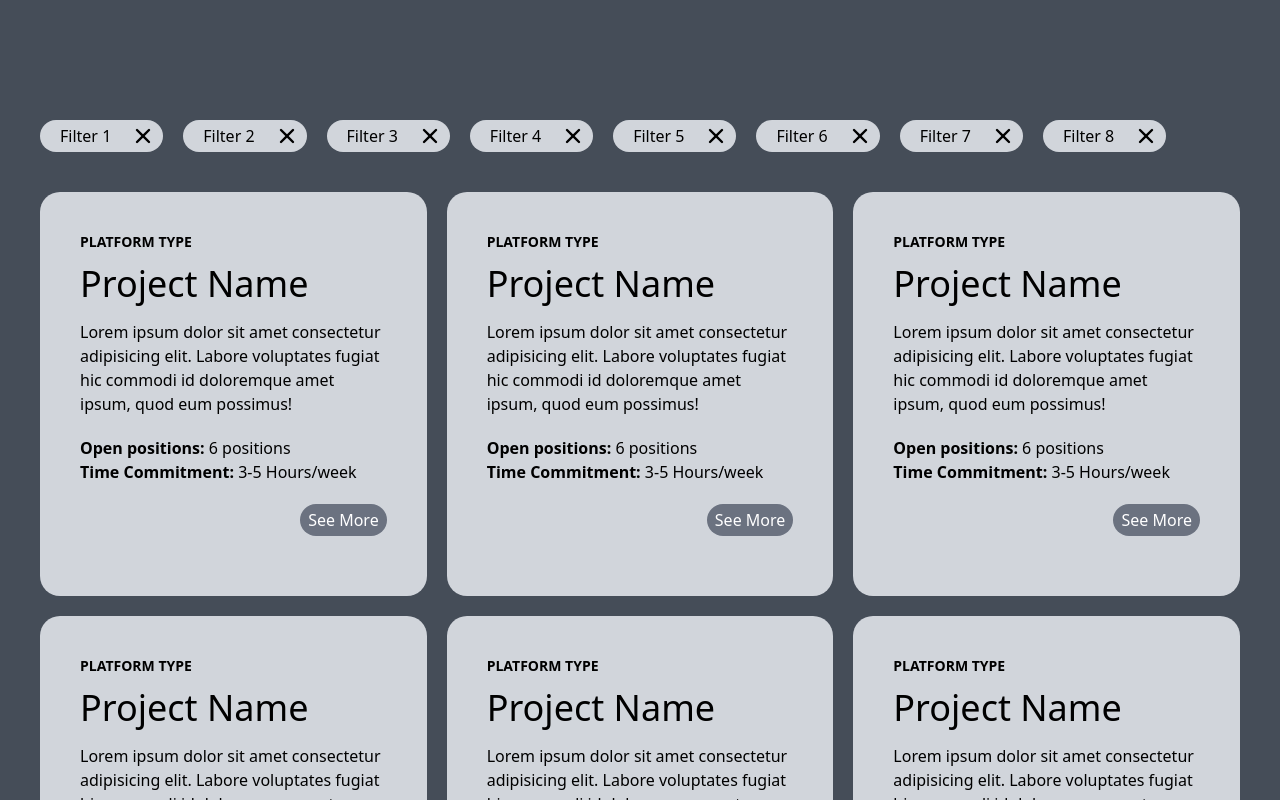
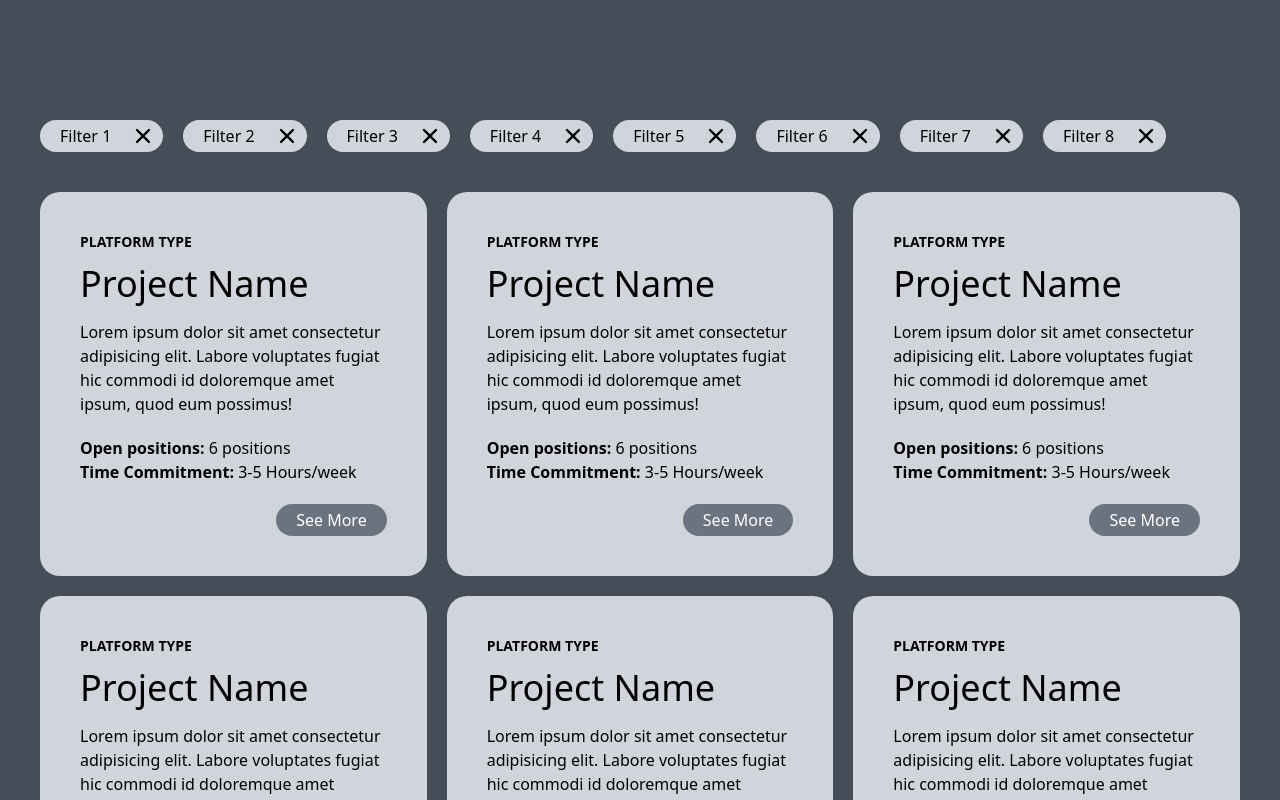
Before and after one commit to mdinacer/devlaunchers, a Next.js app: page / in a window 1280 px wide. Shown: the top 800 px of the page. Built offline with nearby package versions, Linux system fonts and the light colour scheme; a web font is replaced by a local one.

Commit message:
changed button padding

```diff
--- a/pages/index.tsx
+++ b/pages/index.tsx
@@ -43,8 +43,8 @@ const Home: NextPage = () => {
                 <span className="text-base font-bold">Time Commitment: </span>
                 <span className="text-base">3-5 Hours/week</span>
               </p>
-              <div className="flex w-full flex-row justify-end py-5">
-                <button className="ml-auto rounded-[20px] bg-gray-500 py-1 px-2 text-white">
+              <div className="flex w-full flex-row justify-end pt-5">
+                <button className="ml-auto rounded-[20px] bg-gray-500 py-1 px-5 text-white">
                   See More
                 </button>
               </div>
```
